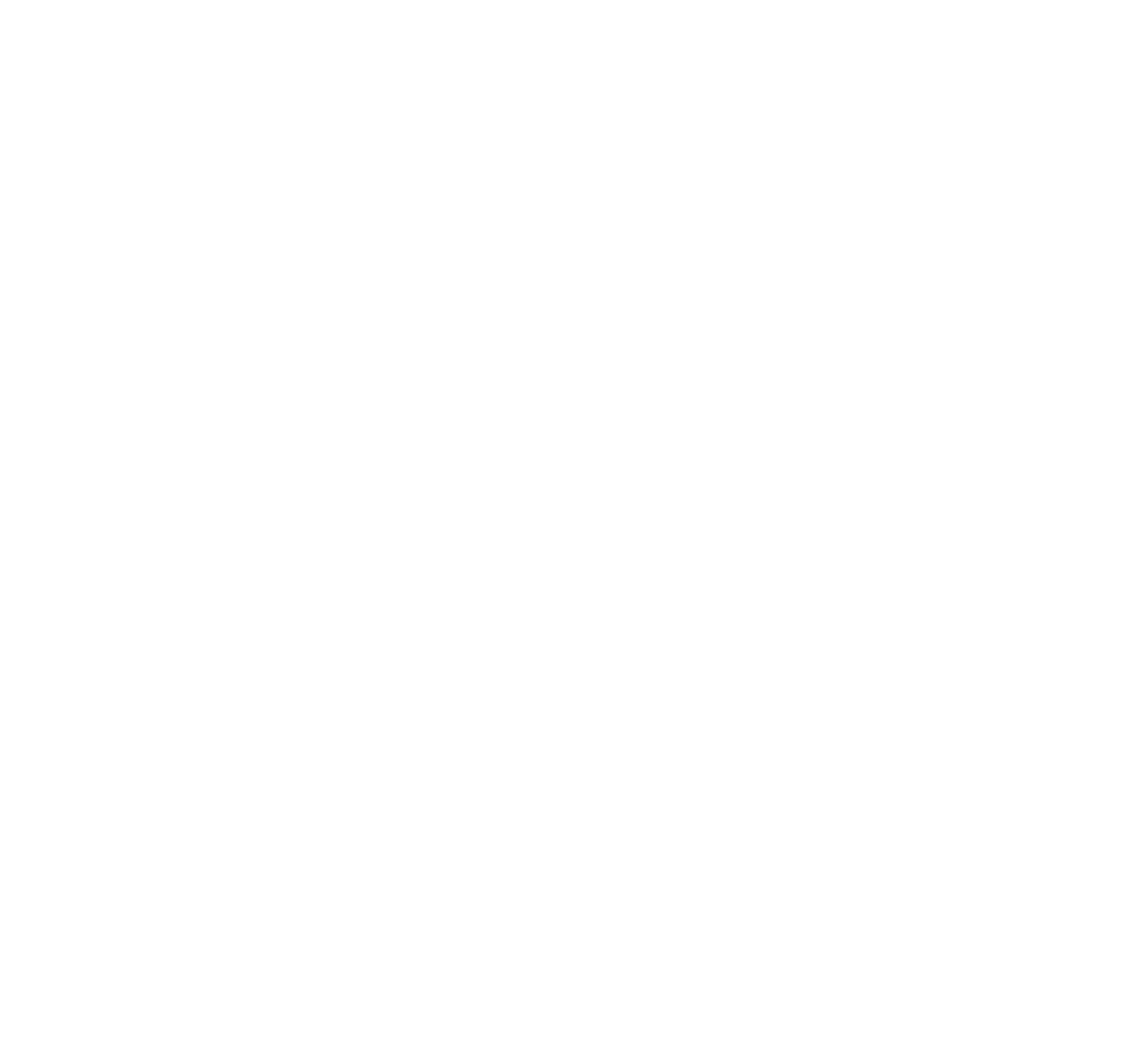
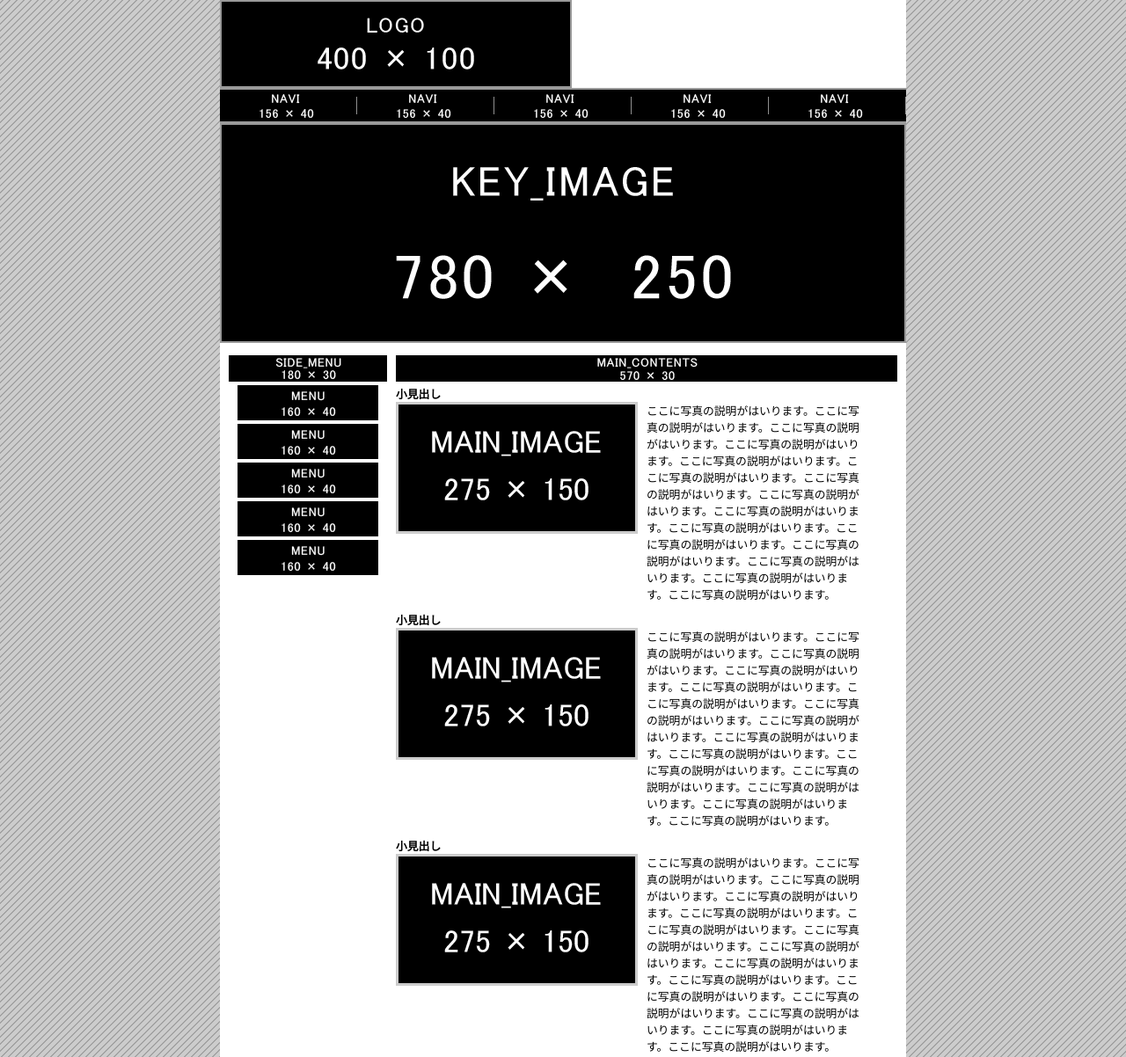
Before and after one commit to programmingkids/html-css-level4, a plain HTML site: page work03/index.html in a window 1280 px wide. Shown: the top 1202 px of the page at 88% size. Before the commit the page ends 800 px from the top, so only its background shows below. Drawn offline with Linux system fonts and the light colour scheme.

Commit message:
fix work03

```diff
--- a/work03/index.html
+++ b/work03/index.html
@@ -4,12 +4,125 @@
 <meta charset="utf-8">
 <title>work03</title>
 <style type="text/css">
-
+*{
+    margin: 0;
+    padding: 0;
+}
+body {
+    background-image: url(./images/back.gif);
+}
+#container {
+    width: 780px;
+    margin: 0 auto;
+    background-color: #fff;
+}
+#log_box {
+    background-image: url(./images/logo.png);
+    background-repeat: no-repeat;
+    height: 100px;
+}
+#menu_box ul {
+    overflow: hidden;
+}
+#menu_box ul li {
+    background-image: url(./images/navi_01.png);
+    float: left;
+    width: 156px;
+    height: 40px;
+}
+#inner_container {
+    margin: 10px;
+    overflow: hidden;
+}
+#footer {
+    background-image: url(./images/footer.png);
+    height: 50px;
+    text-align: center;
+    color: #fff;
+    line-height: 50px;
+}
+#leftbar {
+    float: left;
+    width: 180px;
+    margin-right: 10px;
+}
+.side_menu {
+    margin: 0 10px;
+}
+#main_container {
+    float: left;
+    width: 570px;
+}
+.main_box {
+    font-size: 0.8em;
+    margin-bottom: 10px;
+}
+.sub_title {
+    font-weight: bold;
+}
+.content {
+    overflow: hidden;
+}
+.main_image_box {
+    float: left;
+    width: 275px;
+    margin-right: 10px;
+}
+.main_content {
+    float: left;
+    width: 250px;
+}
 
 </style>
 </head>
 <body>
-
-
+<div id="container">
+    <div id="log_box"></div>
+    <div id="menu_box">
+        <ul>
+            <li></li>
+            <li></li>
+            <li></li>
+            <li></li>
+            <li></li>
+        </ul>
+    </div>
+    <div id="key_image"><img src="./images/key_image.png"></div>
+    <div id="inner_container">
+        <div id="leftbar">
+            <div class="menu"><img src="./images/side.png"></div>
+            <div class="side_menu"><img src="./images/s_navi.png"></div>
+            <div class="side_menu"><img src="./images/s_navi.png"></div>
+            <div class="side_menu"><img src="./images/s_navi.png"></div>
+            <div class="side_menu"><img src="./images/s_navi.png"></div>
+            <div class="side_menu"><img src="./images/s_navi.png"></div>
+        </div>
+        <div id="main_container">
+            <div class="main_title"><img src="./images/main.png"></div>
+            <div class="main_box">
+                <div class="sub_title">小見出し</div>
+                <div class="content">
+                    <div class="main_image_box"><img src="./images/main_img.png"></div>
+                    <div class="main_content">ここに写真の説明がはいります。ここに写真の説明がはいります。ここに写真の説明がはいります。ここに写真の説明がはいります。ここに写真の説明がはいります。ここに写真の説明がはいります。ここに写真の説明がはいります。ここに写真の説明がはいります。ここに写真の説明がはいります。ここに写真の説明がはいります。ここに写真の説明がはいります。ここに写真の説明がはいります。ここに写真の説明がはいります。ここに写真の説明がはいります。ここに写真の説明がはいります。</div>
+                </div>
+            </div>
+            <div class="main_box">
+                <div class="sub_title">小見出し</div>
+                <div class="content">
+                    <div class="main_image_box"><img src="./images/main_img.png"></div>
+                    <div class="main_content">ここに写真の説明がはいります。ここに写真の説明がはいります。ここに写真の説明がはいります。ここに写真の説明がはいります。ここに写真の説明がはいります。ここに写真の説明がはいります。ここに写真の説明がはいります。ここに写真の説明がはいります。ここに写真の説明がはいります。ここに写真の説明がはいります。ここに写真の説明がはいります。ここに写真の説明がはいります。ここに写真の説明がはいります。ここに写真の説明がはいります。ここに写真の説明がはいります。</div>
+                </div>
+            </div>
+            <div class="main_box">
+                <div class="sub_title">小見出し</div>
+                <div class="content">
+                    <div class="main_image_box"><img src="./images/main_img.png"></div>
+                    <div class="main_content">ここに写真の説明がはいります。ここに写真の説明がはいります。ここに写真の説明がはいります。ここに写真の説明がはいります。ここに写真の説明がはいります。ここに写真の説明がはいります。ここに写真の説明がはいります。ここに写真の説明がはいります。ここに写真の説明がはいります。ここに写真の説明がはいります。ここに写真の説明がはいります。ここに写真の説明がはいります。ここに写真の説明がはいります。ここに写真の説明がはいります。ここに写真の説明がはいります。</div>
+                </div>
+            </div>
+        </div>
+    </div>
+    <div id="footer">All Rights Reserved By Me</div>
+</div>
 </body>
 </html>
```
